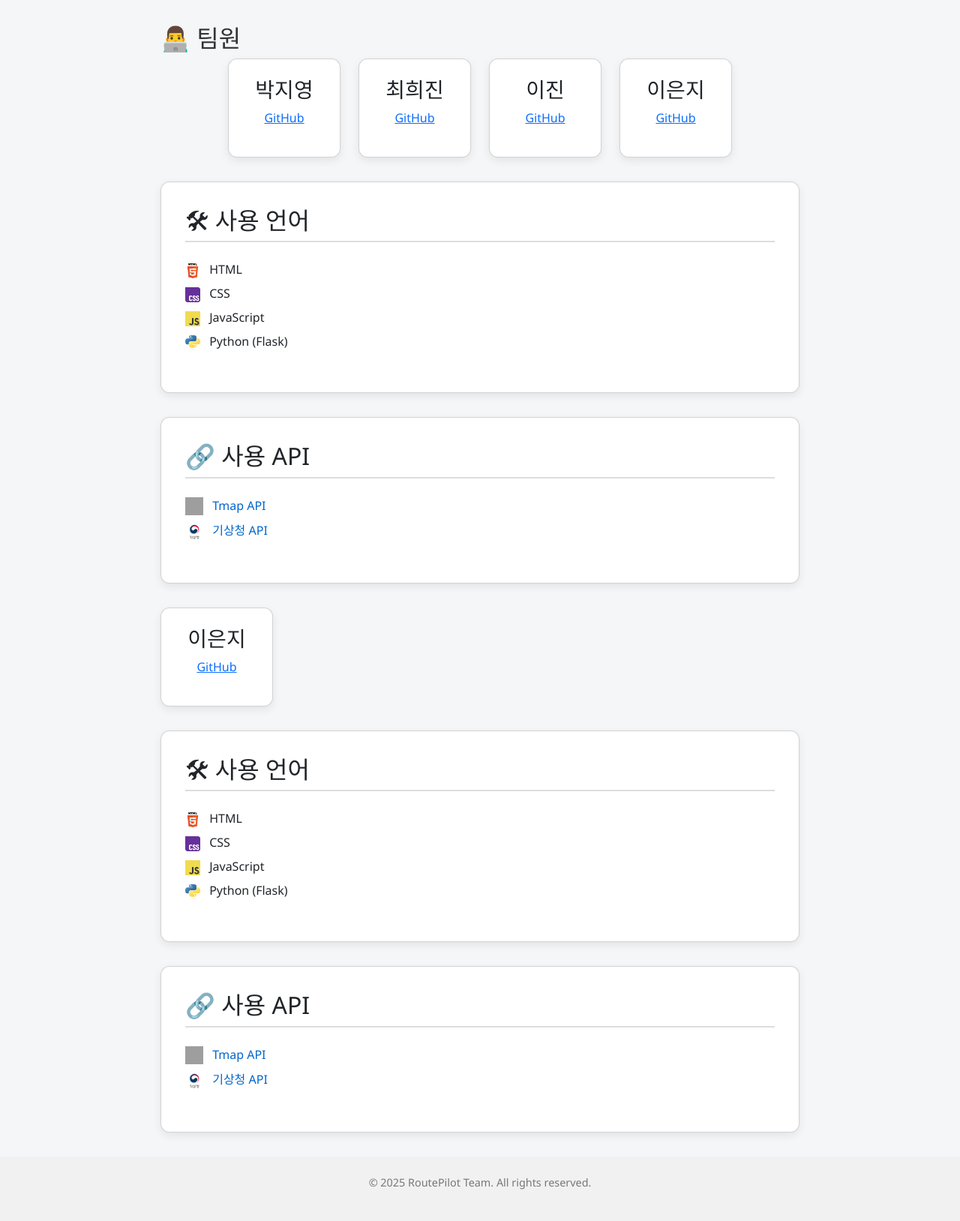
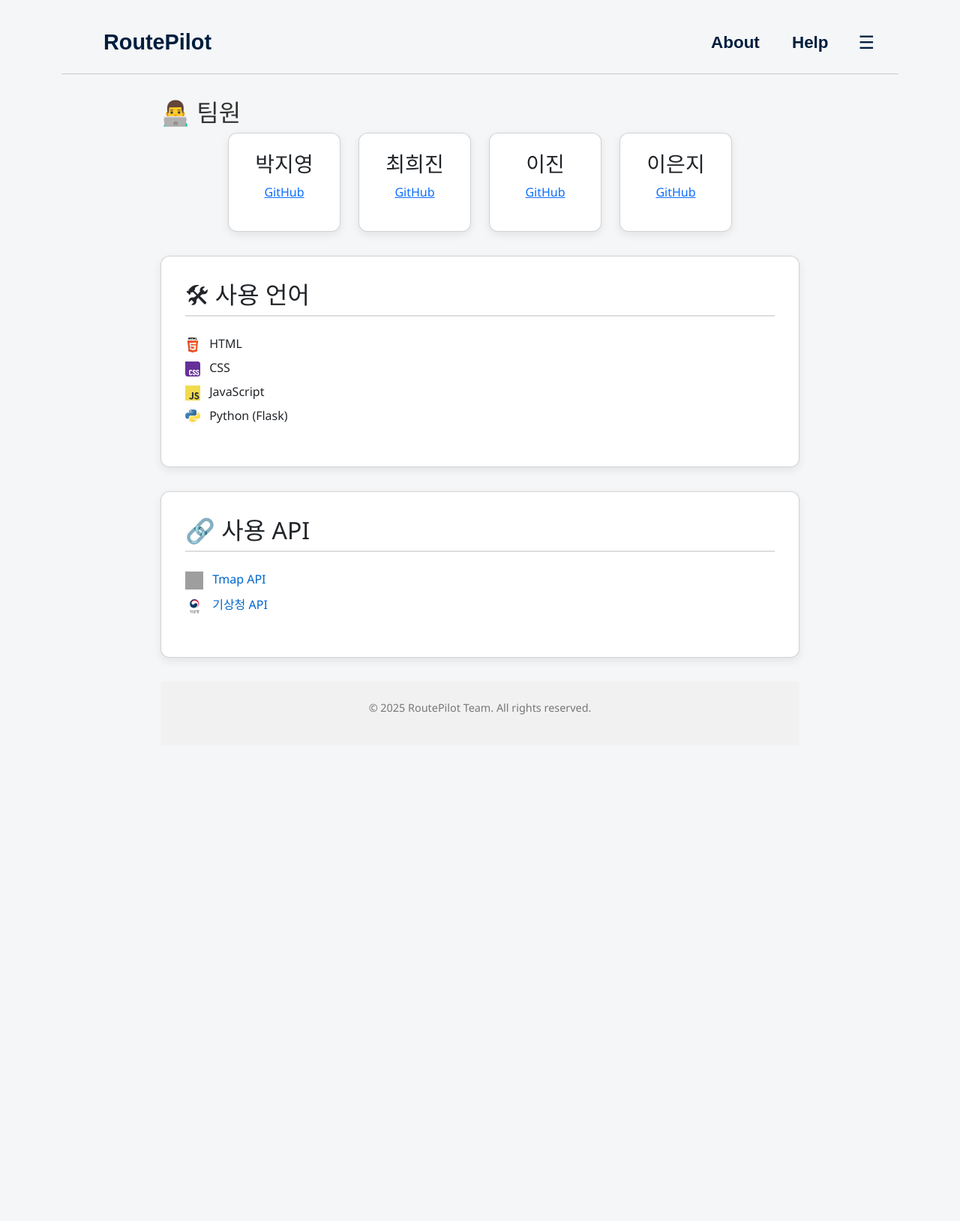
Before and after one commit to PJY00/LLPC_RoutePilot, a Flask app: page /about in a window 1280 px wide; the page is wider, and only the part inside the window is pictured. Shown: that part at 75% size. After the commit the page ends 953 px from the top of that part, so only its background shows below. Run offline with Flask 3, Linux system fonts and the light colour scheme; grey boxes are pictures that could not be loaded.

Commit message:
FIX conflict error
FIX the error from of feature <- main merge conflict

```diff
--- a/RoutePilot/templates/about.html
+++ b/RoutePilot/templates/about.html
@@ -9,6 +9,8 @@
   <link rel="stylesheet" href="../static/CSS/about.css" />
 </head>
 
+<body class="container mt-3">
+  {% include "nav.html" %}
     <section class="about">
       <h2 id="team">👨‍💻 팀원</h2>
       <div class="team-container">
@@ -101,50 +103,6 @@
           </li>
         </ul>
       </div>
-      <div class="team-card card">
-        <h3>이은지</h3>
-        <p>
-          <a href="https://github.com/unne-source" target="_blank">GitHub</a>
-        </p>
-      </div>
-    </div>
-
-    <div class="card">
-      <h2>🛠 사용 언어</h2>
-      <ul>
-        <li>
-          <img src="../static/images/HTML5_Logo_512.png" class="lang-icon" alt="HTML" />
-          HTML
-        </li>
-        <li>
-          <img src="../static/images/Official_CSS_Logo.svg.png" class="lang-icon" alt="CSS" />
-          CSS
-        </li>
-        <li>
-          <img src="../static/images/JavaScript-logo.png" class="lang-icon" alt="JavaScript" />
-          JavaScript
-        </li>
-        <li>
-          <img src="../static/images/python-logo-only.png" class="lang-icon" alt="Python" />
-          Python (Flask)
-        </li>
-      </ul>
-    </div>
-
-    <div class="card">
-      <h2>🔗 사용 API</h2>
-      <ul>
-        <li>
-          <img src="../static/images/tmap-logo.png" class="api-icon" alt="Tmap" />
-          <a href="https://developers.sktelecom.com/" target="_blank">Tmap API</a>
-        </li>
-        <li>
-          <img src="../static/images/kma-logo.png" class="api-icon" alt="기상청" />
-          <a href="http://apis.data.go.kr/1360000/VilageFcstInfoService_2.0" target="_blank">기상청 API</a>
-        </li>
-      </ul>
-    </div>
-  </section>
 
   <footer>
     <p>&copy; 2025 RoutePilot Team. All rights reserved.</p>
```
